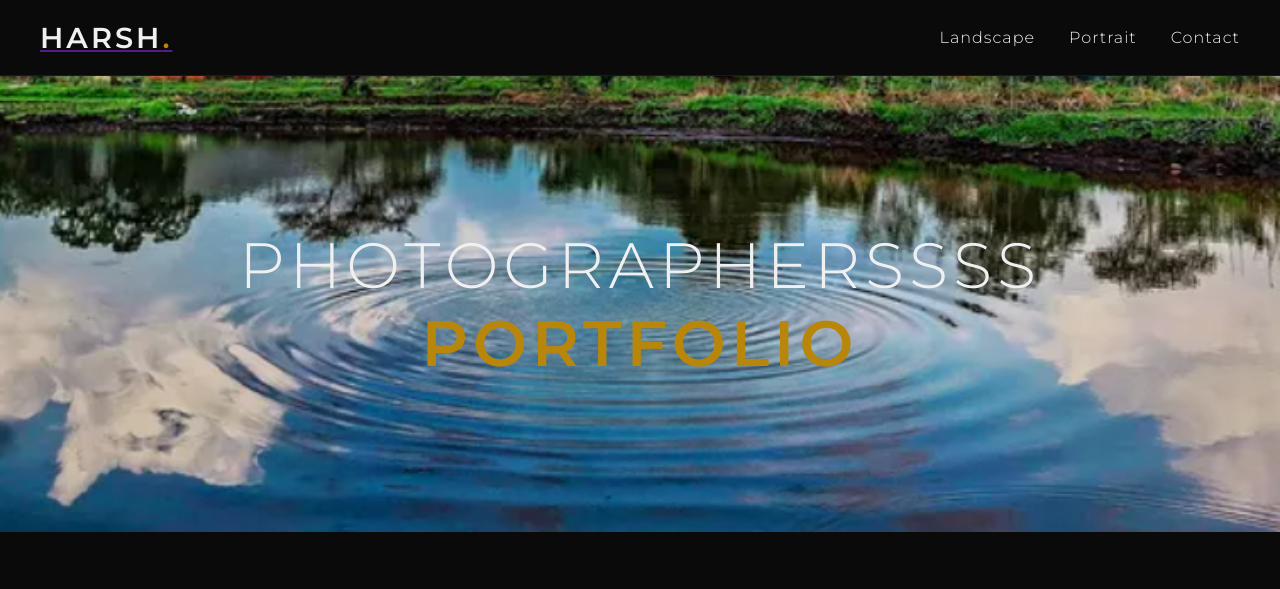
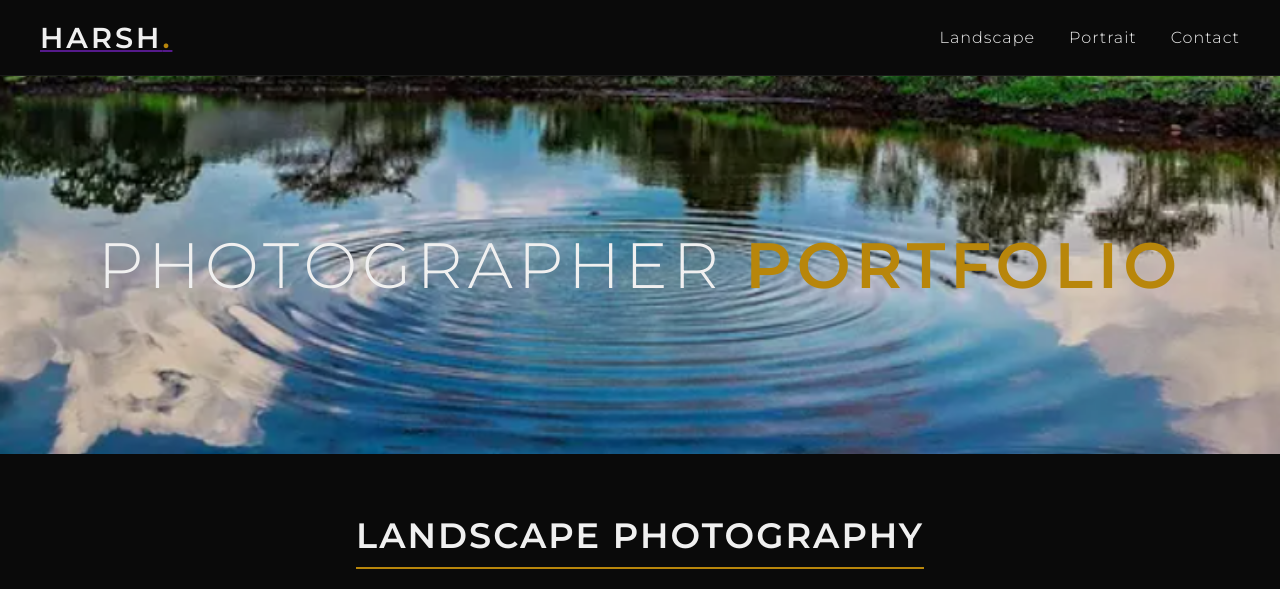
Before and after one commit to harshgbirje-h4/s3-cloudfront-website, a plain HTML site: page index.html in a window 1280 px wide. Shown: the top 589 px of the page. Drawn offline with Linux system fonts and the light colour scheme.

Commit message:
Fix typo in hero title for photographers section

```diff
--- a/index.html
+++ b/index.html
@@ -179,7 +179,7 @@
         </nav>
     </header>
 
-    <h1 class="hero-title">Photographerssss <span>Portfolio</span></h1>
+    <h1 class="hero-title">Photographer <span>Portfolio</span></h1>
 
     <h2 id="landscape" class="section-title">Landscape Photography</h2>
     <div class="gallery">
```
